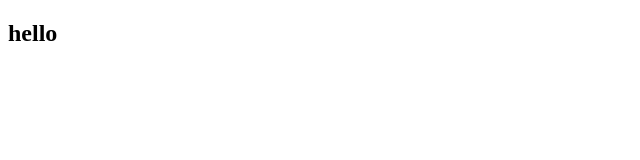
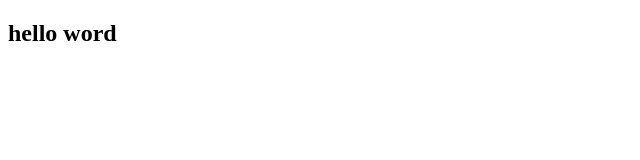
Before and after one commit to kushwahsunil19/gitTest, a plain HTML site: page index.html in a window 1280 px wide. Shown: the full height of the page, 0-640 px from the left. Drawn offline with Linux system fonts and the light colour scheme.

Commit message:
Update index.html

```diff
--- a/index.html
+++ b/index.html
@@ -4,6 +4,6 @@
 	<title>hello</title>
 </head>
 <body>
-<h2>hello</h2>
+<h2>hello word</h2>
 </body>
 </html>
```
